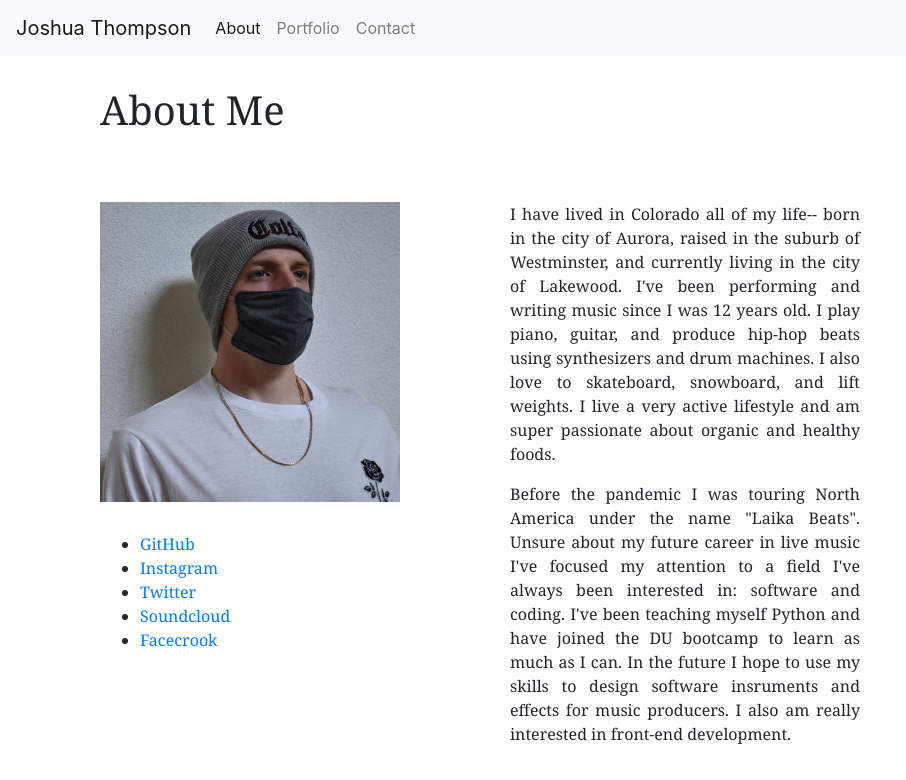
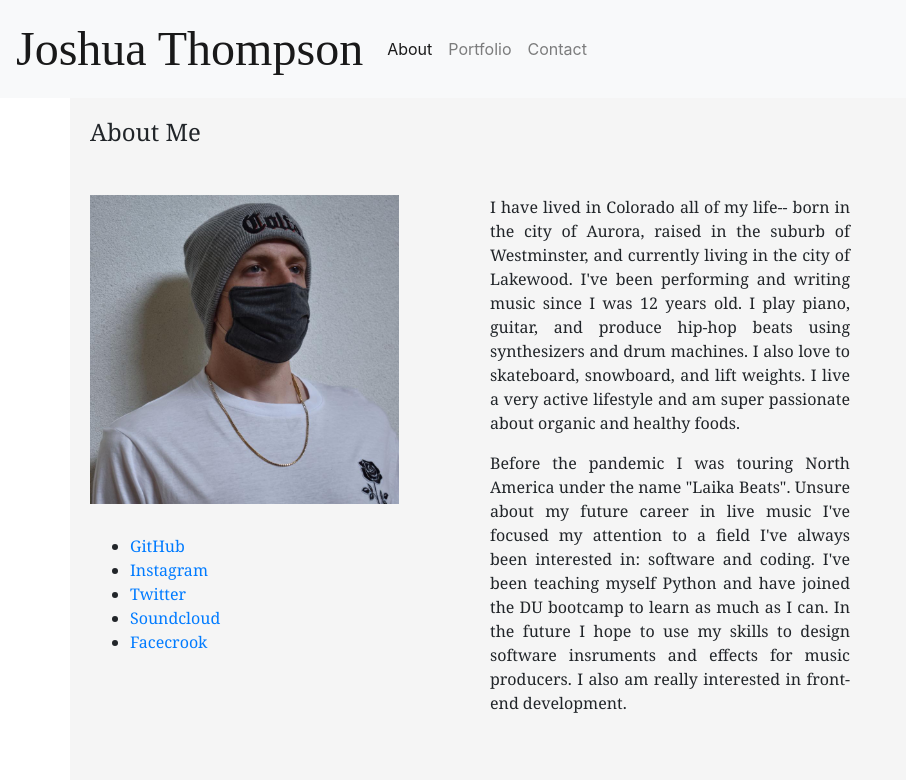
Before and after one commit to Laika-Beats/Homework2, a plain HTML site: page index.html in a window 1280 px wide. Shown: the whole page, without its empty margins (0-906 px from the left). Drawn offline with nearby package versions, Linux system fonts and the light colour scheme.

Commit message:
css update

```diff
--- a/index.html
+++ b/index.html
@@ -6,8 +6,8 @@
     <link rel="stylesheet" href="https://stackpath.bootstrapcdn.com/bootstrap/4.5.2/css/bootstrap.min.css" integrity="sha384-JcKb8q3iqJ61gNV9KGb8thSsNjpSL0n8PARn9HuZOnIxN0hoP+VmmDGMN5t9UJ0Z" crossorigin="anonymous">
     <style>
         div.row > div {
-            padding: 15px;
-            margin: 15px;
+            padding: 10px;
+            margin: 10px;
             font-family: Georgia, 'Times New Roman', Times, serif;
             font-size: 16px;
             text-align: justify;
@@ -17,6 +17,20 @@
             padding-right: 15px;
             padding-bottom: 30px
         }
+
+        .container {
+            background-color: whitesmoke;
+        }
+
+        .navbar-brand {
+            font-size: 48px;
+            font-family: 'Times New Roman', Times, serif;
+        }
+
+        h1 {
+            font-size: 24px;
+        }
+    </style>
 
     </style>
     <title>Document</title>
@@ -35,7 +49,7 @@
     <div class="container">
         <div class="row">
           <div class="col-sm">
-            <h1>About Me</h>
+            <h1>About Me</h1>
           </div>
         </div>
 
@@ -44,7 +58,7 @@
                 <span>
                     <img src="Assets/JoshuaMask.jpg" width="90%" height="auto" align=left>
                     <br><br><br>
-                    <ul>
+                    <ul><br>
                         <li><a href="https://github.com/Laika-Beats">GitHub</a></li>
                         <li><a href="https://www.instagram.com/laika_beats/">Instagram</a></li>
                         <li><a href="https://twitter.com/LaikaBeats">Twitter</a></li>
```
Also changed, not shown: contact.html (+17 -2 lines), portfolio.html (+13 -0 lines).
